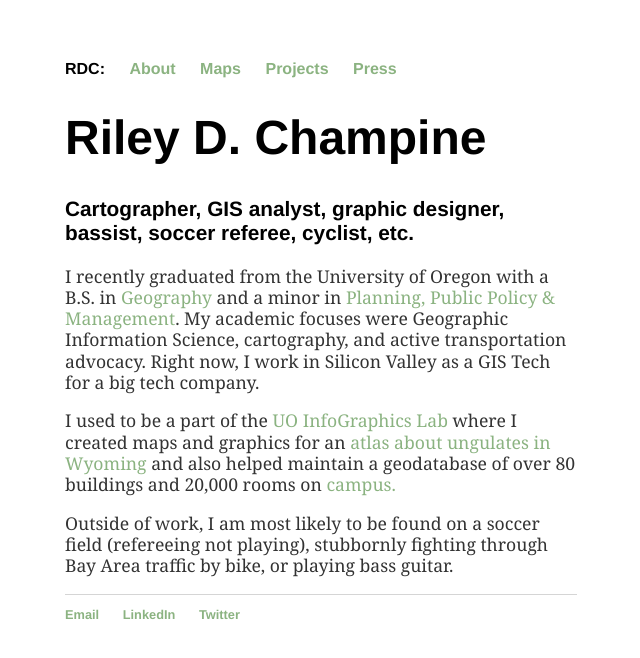
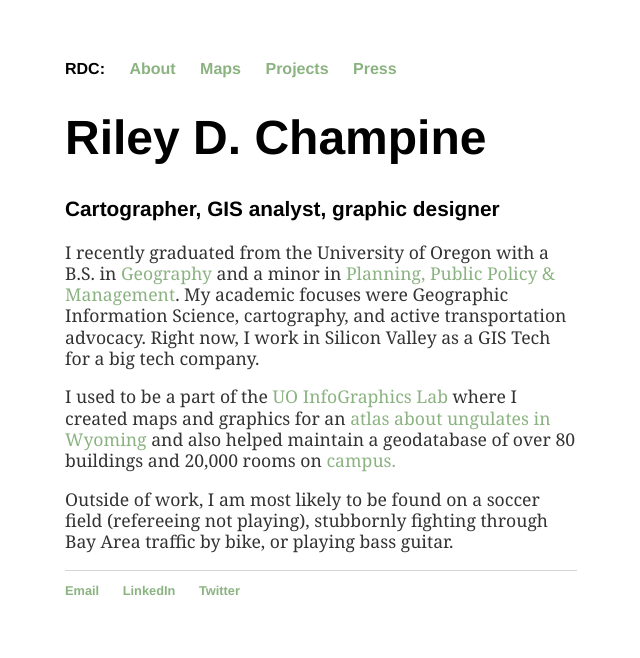
Before and after one commit to rileydchampine/rileydchampine.github.io, a Jekyll site: the page built from index.html, in a window 1280 px wide. Shown: the top 658 px of the page, without its empty margins (319-959 px from the left). Built offline with Jekyll 4.4.1, drawn with Linux system fonts in a browser that asks for light colours.

Commit message:
Update index.html

```diff
--- a/index.html
+++ b/index.html
@@ -4,7 +4,7 @@ title: RDC – Home
 ---
     <div class="blurb">
        	<h1>Riley D. Champine</h1>
-       		<h3>Cartographer, GIS analyst, graphic designer, bassist, soccer referee, cyclist, etc.</h3>
+       		<h3>Cartographer, GIS analyst, graphic designer</h3>
 		<p>I recently graduated from the University of Oregon with a B.S. in <a href="http://geography.uoregon.edu/">Geography </a> and a minor in <a href="https://pppm.uoregon.edu/">Planning, Public Policy &amp; Management</a>. My academic focuses were Geographic Information Science, cartography, and active transportation advocacy. Right now, I work in Silicon Valley as a GIS Tech for a big tech company.</p>
 		<p>I used to be a part of the <a href=http://infographics.uoregon.edu/>UO InfoGraphics Lab</a> where I created maps and graphics for an <a href="http://migrationinitiative.org/content/atlas-wildlife-migration">atlas about ungulates in Wyoming</a></strong> and also helped maintain a geodatabase of over 80 buildings and 20,000 rooms on <a href="http://infographics.uoregon.edu/services/campus-mapping/" target="_blank">campus.</a></p>
 		<p>Outside of work, I am most likely to be found on a soccer field (refereeing not playing), stubbornly fighting through Bay Area traffic by bike, or playing bass guitar.</p>
```
